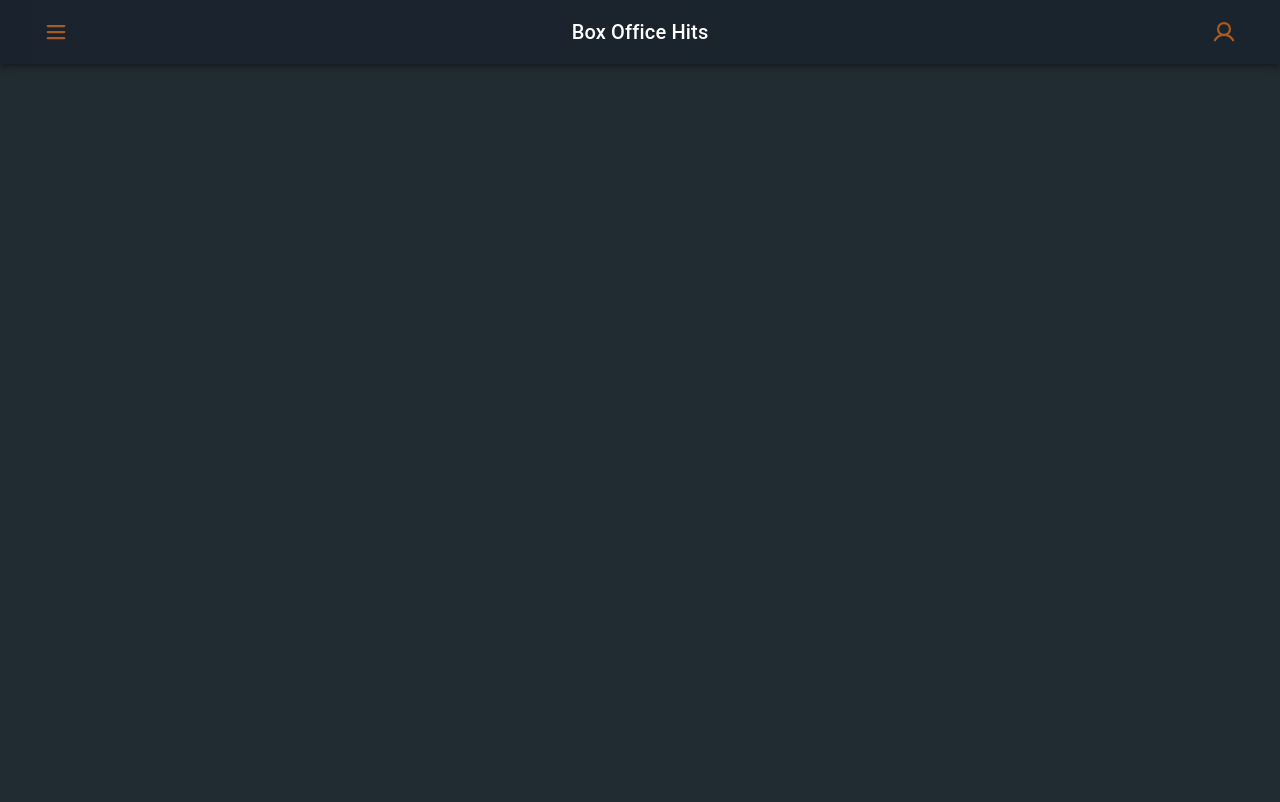
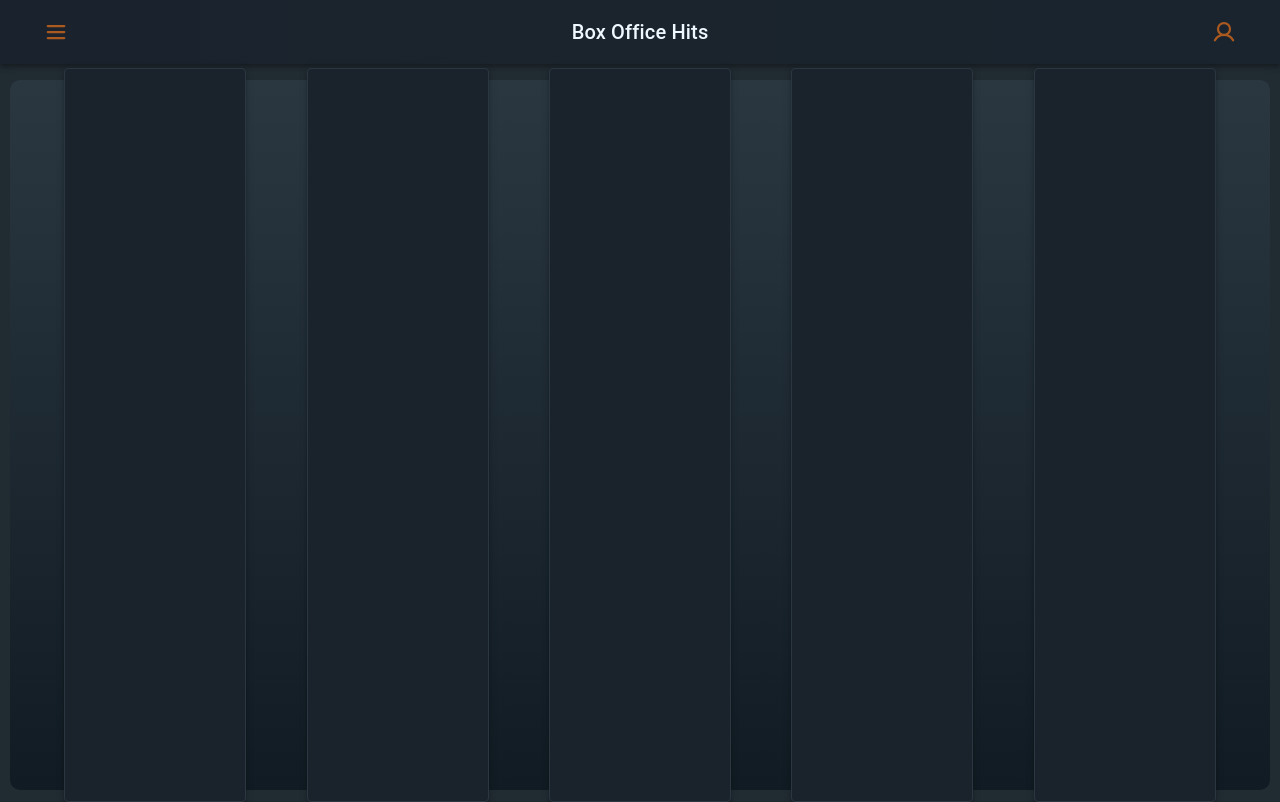
Before and after one commit to jordanbmnt/Top-25-Movies, a React (Create React App) app: page / in a window 1280 px wide. Built offline with nearby package versions, Linux system fonts and the light colour scheme; the HTML template or start-up script is replaced by a standard one.

Commit message:
added card list and card container

```diff
--- a/src/App.js
+++ b/src/App.js
@@ -1,7 +1,7 @@
 import '../src/Style/App.css';
 import { BrowserRouter as Router, Routes, Route } from "react-router-dom";
 import MainBoard from './Pages/MainBoard';
-import AppNav from './Components/AppBar';
+import AppNav from './Components/AppNav';
 
 function App() {
   return (
--- a/src/Components/AppBar.jsx
+++ b/src/Components/AppNav.jsx
@@ -10,7 +10,7 @@ export default function AppNav() {
           <List  size={24} weight='bold' color='#aa591f' />
         </Button>
         <Typography className="nav-heading" variant='h6' component='div' sx={{ flexGrow: 1 }}>
-          Box Office Hits
+          <a href="/">Box Office Hits</a>
         </Typography>
         <Button sx={{ borderRadius: "26px" }} color='inherit'>
           <User size={24} weight='bold' color='#aa591f' />
--- /dev/null
+++ b/src/Components/Banner.jsx
@@ -0,0 +1,11 @@
+import "../Style/style.css";
+import { Box } from "@mui/material";
+
+export default function Banner() {
+  return (
+    <Box
+      className='banner'
+      sx={{ backgroundColor: "orange", width: "100vw", height: "26vh" }}
+    />
+  );
+}
--- /dev/null
+++ b/src/Components/CardContainer.jsx
@@ -0,0 +1,15 @@
+import "../Style/style.css";
+import { Container } from "@mui/material";
+import CardList from "./CardList";
+
+export default function CardContainer() {
+  return (
+    <Container sx={{ display: "flex", flexFlow: 'row', alignItems: 'center', justifyContent: 'space-around' }} className='card-list-container'>
+      <CardList/>
+      <CardList/>
+      <CardList/>
+      <CardList/>
+      <CardList/>
+    </Container>
+  );
+}
--- /dev/null
+++ b/src/Components/CardList.jsx
@@ -0,0 +1,10 @@
+import { Paper } from '@mui/material'
+
+export default function CardList() {
+  return (
+    <Paper
+    elevation={3}
+    sx={{ width: "calc(90vw/6 - 12px)", height: "103%", backgroundColor: "#1a232c", border: "1px solid #2a3741" }}
+  />
+  )
+}
--- a/src/Pages/MainBoard.jsx
+++ b/src/Pages/MainBoard.jsx
@@ -1,10 +1,12 @@
-import '../Style/style.css'
-import { Box, Container } from "@mui/material";
+import { Container } from "@mui/material";
+import Banner from "../Components/Banner";
+import CardContainer from "../Components/CardContainer";
 
 export default function MainBoard() {
   return (
-    <Container sx={{padding: '0px', margin: '0px', display: 'flex', flexFlow: 'column', width: '100vw'}}>
-      <Box className="banner" sx={{backgroundColor: 'orange', width: '100vw', height: '26vh'}} />
+    <Container>
+      <Banner/>
+      <CardContainer/>
     </Container>
   );
 }
--- a/src/Style/App.css
+++ b/src/Style/App.css
@@ -1,21 +1,8 @@
 html{
   background-color: #212b32;
+  overflow: hidden;
 }
 
 .App {
   text-align: center;
 }
-
-.App-logo {
-  height: 40vmin;
-  pointer-events: none;
-}
-
-@keyframes App-logo-spin {
-  from {
-    transform: rotate(0deg);
-  }
-  to {
-    transform: rotate(360deg);
-  }
-}
--- a/src/Style/style.css
+++ b/src/Style/style.css
@@ -7,11 +7,13 @@
 .MuiContainer-root {
   padding: 0;
 }
+
 .app-bar{
     background-image: linear-gradient(to right, #1a232d, #1b242d, #19242e);
 }
 
 .banner{
+    transition: 1000ms;
     position: absolute;
     left: 0;
     background-image: url('../Images/bgHeaderImage.png');
@@ -20,8 +22,38 @@
     background-size: cover;
 }
 
+.card-list-container{
+    border-radius: 10px;
+    transition: 1000ms;
+    position: relative;
+    top: calc(27vh + 6px);
+    background-image: linear-gradient(to bottom, #2a3741, #111b23);
+    height: calc(62vh - 7px);
+    min-width: 90vw;
+}
+
+a{
+    text-decoration: none;
+    color: aliceblue;
+    animation: pulse 600ms both alternate 4;
+}
+
 @media (width >= 785px) {
     .banner{
         display: none;
     }
+    .card-list-container{
+        position: absolute;
+        top: 10vh;
+        left: 10px;
+        min-width: calc(100vw - 20px);
+        max-width: calc(100vw - 20px);
+        height: calc(90vh - 10px);
+    }
 }
+
+@keyframes pulse {
+    to {
+        font-size: large;
+    }
+  }
```
